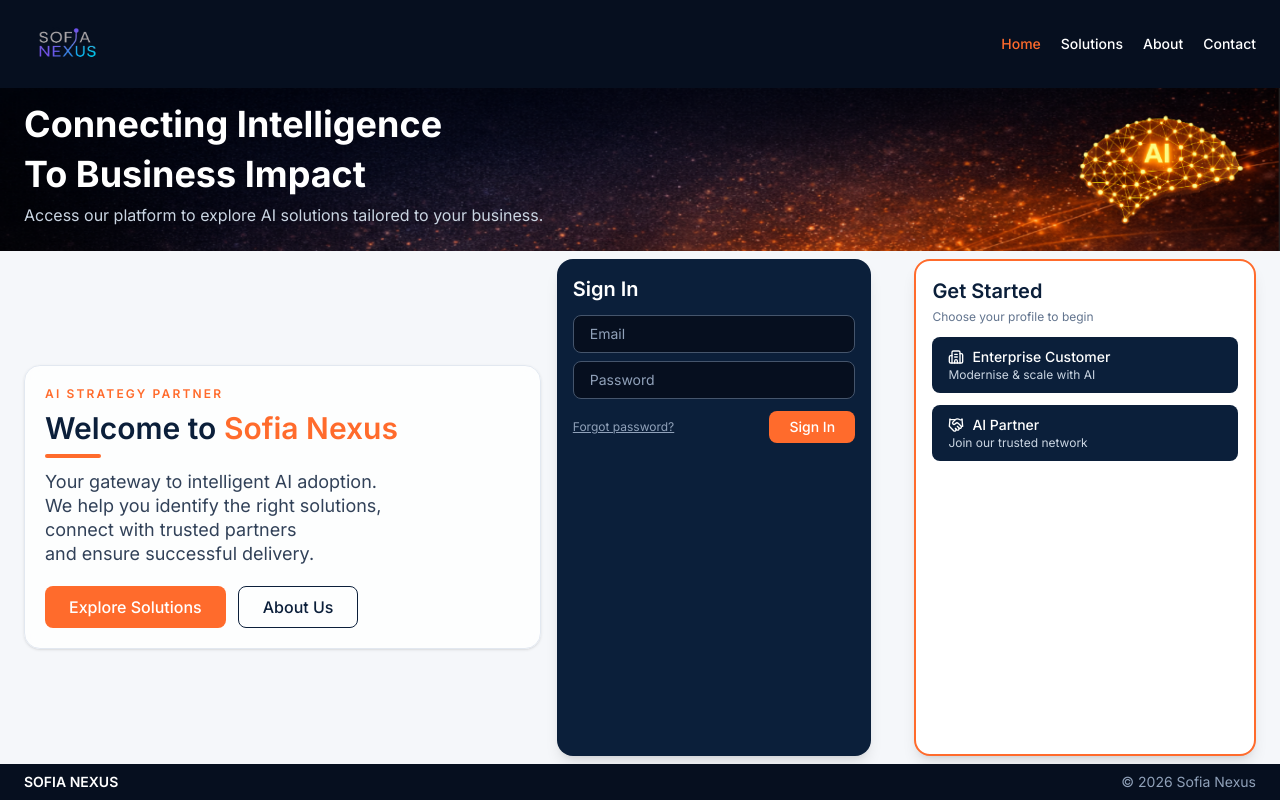
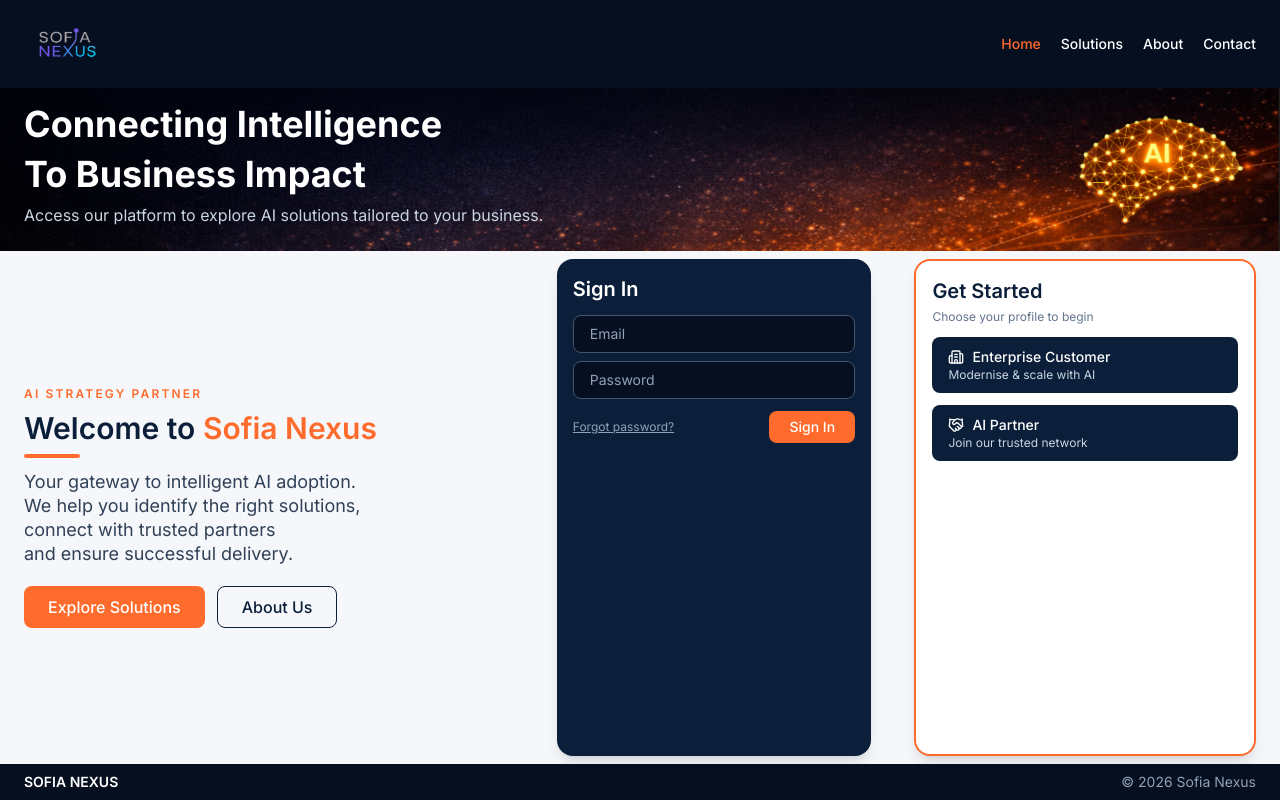
Before and after one commit to monaashour/sofia-nexus, a React (Vite) app: page / in a window 1280 px wide. Built offline with nearby package versions, Linux system fonts and the light colour scheme.

Commit message:
Remove box wrapper from HomePage left panel

```diff
--- a/src/pages/HomePage.jsx
+++ b/src/pages/HomePage.jsx
@@ -12,7 +12,7 @@ export default function HomePage() {
       <main className="mx-auto flex w-full max-w-7xl flex-1 overflow-visible px-4 py-3 md:overflow-hidden md:px-6 md:py-2">
         <section className="grid w-full gap-4 md:grid-cols-[0.85fr_1.15fr]">
           <div className="flex items-center">
-            <div className="w-full rounded-2xl border border-slate-200 bg-white/80 px-4 py-4 shadow-sm backdrop-blur-sm md:px-5 md:py-5">
+            <div>
               <p className="mb-2 text-xs font-semibold uppercase tracking-[0.18em] text-[#FF6B2C]">AI Strategy Partner</p>
               <h2 className="mb-2 text-xl font-semibold text-[#0B1F3A] sm:text-2xl md:text-3xl">
                 Welcome to <span className="text-[#FF6B2C]">Sofia Nexus</span>
```
